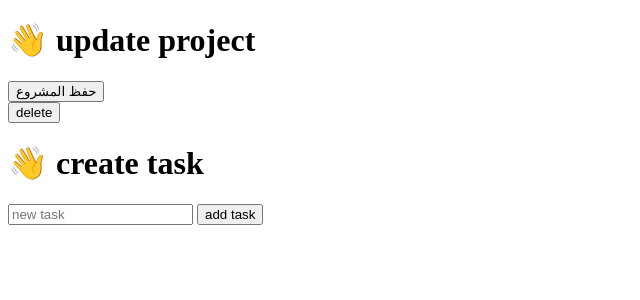
After one commit to taghred-ainieh/django_projmangm, a Django app: template projects/templates/project/update.html in a window 1280 px wide. The commit adds this page. Shown: the top 300 px of the page, without its empty margins (0-640 px from the left). Run offline with Django 5.2, Linux system fonts and the light colour scheme; the template is opened without the code that fills it, so the values that code supplies are empty.

Commit message:
project_mangmaent

```diff
--- a/projects/templates/project/list.html
+++ b/projects/templates/project/list.html
@@ -11,7 +11,7 @@
         <li>
         {{project.title}}
 
-
+        <a href="{% url 'update_project' project.id %}">Edit</a>
 
 
         </li>
--- /dev/null
+++ b/projects/templates/project/task.html
@@ -0,0 +1,35 @@
+
+<ul>
+    {%for task in project.task_set.all%}
+        <li>
+            <form method="POST" action="{%url 'update_task' task.id %}">
+                {% csrf_token %}    <!-- رمز أمان إجباري لحماية الموقع من الاختراق -->
+                <input type="checkbox" name="is_completed"
+                    {%if task.is_completed%} checcked{% endif %}
+                    onchange=this.form.submit()
+                />
+            </form>
+            <form method="POST" action="{%url 'delete_task' task.id %}">
+                {% csrf_token %}    <!-- رمز أمان إجباري لحماية الموقع من الاختراق -->
+                <button type='submit'>delete</button>
+            </form>
+            {{task.description}}
+
+        </li>
+    {%endfor%}
+
+
+</ul>
+{% block content %}
+{% load i18n %}
+    <h1>👋 create task</h1>
+    <form method="POST" action="{%url 'create_task' %}">
+        {% csrf_token %}    <!-- رمز أمان إجباري لحماية الموقع من الاختراق -->
+
+        <input type="hidden" value="{{project.id}}" name="project"/>
+        <input type="text" name="description" placeholder="{%trans 'new task'%}"/>
+        <input type="submit" value="{%trans 'add task'%}"/>
+    </form>
+
+
+{% endblock %}
--- /dev/null
+++ b/projects/templates/project/update.html
@@ -0,0 +1,17 @@
+{% extends 'base.html' %}
+
+<!-- 2️⃣ نفتح المستطيل المحجوز ونضع بداخلة رسالة المحتوى الخاصة بهذه الصفحة -->
+{% block content %}
+    <h1>👋 update project</h1>
+    <form method="POST" action="">
+        {% csrf_token %}    <!-- رمز أمان إجباري لحماية الموقع من الاختراق -->
+        {{ form }}
+        <button type="submit">حفظ المشروع</button>
+    </form>
+    <form method="POST" action="{%url 'delete_project' object.id %}">
+                {% csrf_token %}    <!-- رمز أمان إجباري لحماية الموقع من الاختراق -->
+                <button type='submit'>delete</button>
+     </form>
+    {% include "project/task.html" with project=object%}
+
+{% endblock %}
--- a/projects/urls.py
+++ b/projects/urls.py
@@ -6,4 +6,9 @@ urlpatterns = [
     # ضعي مسارات الروابط الخاصة بكِ هنا، على سبيل المثال:
     path('', views.projectlistview.as_view(), name='project_list'),
     path('project/create', views.create_project.as_view(), name='create_projecr'),
+    path('project/update/<int:pk>', views.update_project.as_view(), name='update_project'),
+    path('task/create', views.create_task.as_view(), name='create_task'),
+    path('task/delete/<int:pk>', views.delete_task.as_view(), name='delete_task'),
+    path('project/delete/<int:pk>', views.delete_project.as_view(), name='delete_project'),
+    path('task/update/<int:pk>', views.update_task.as_view(), name='update_task'),
 ]
```
Also changed, not shown: projects/views.py (+55 -2 lines).
